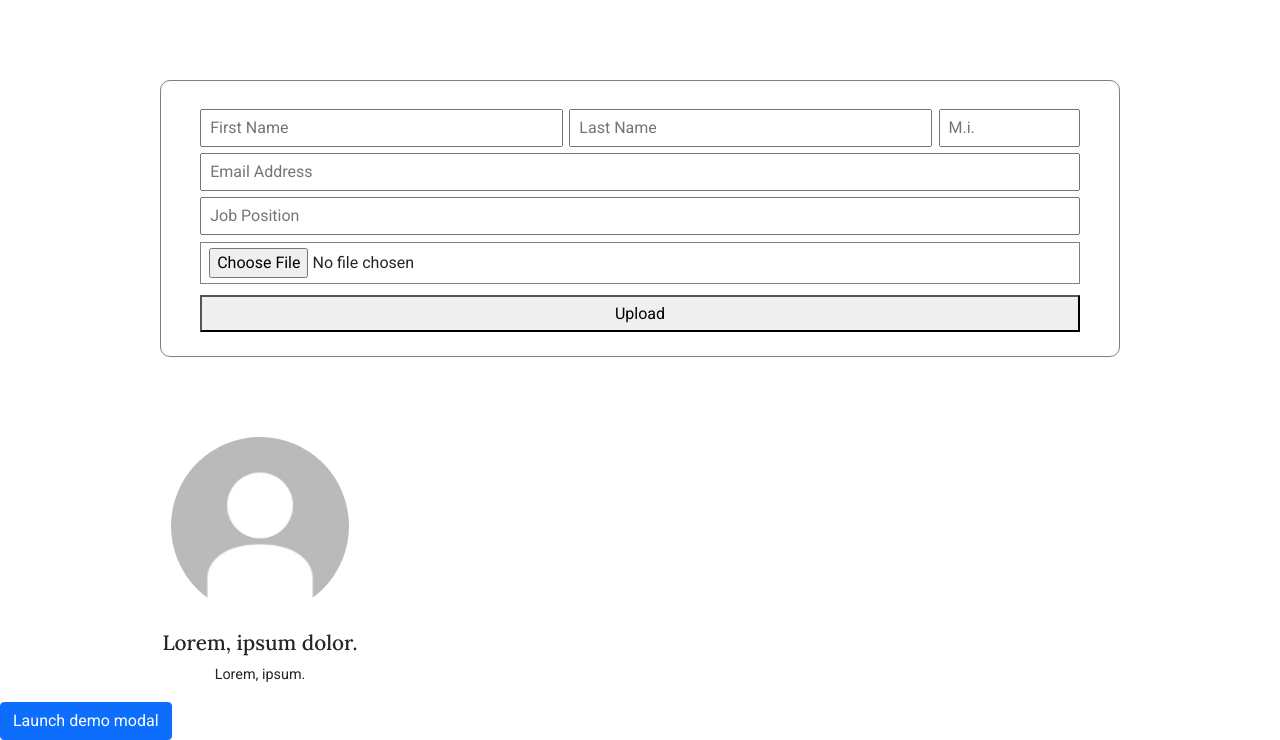
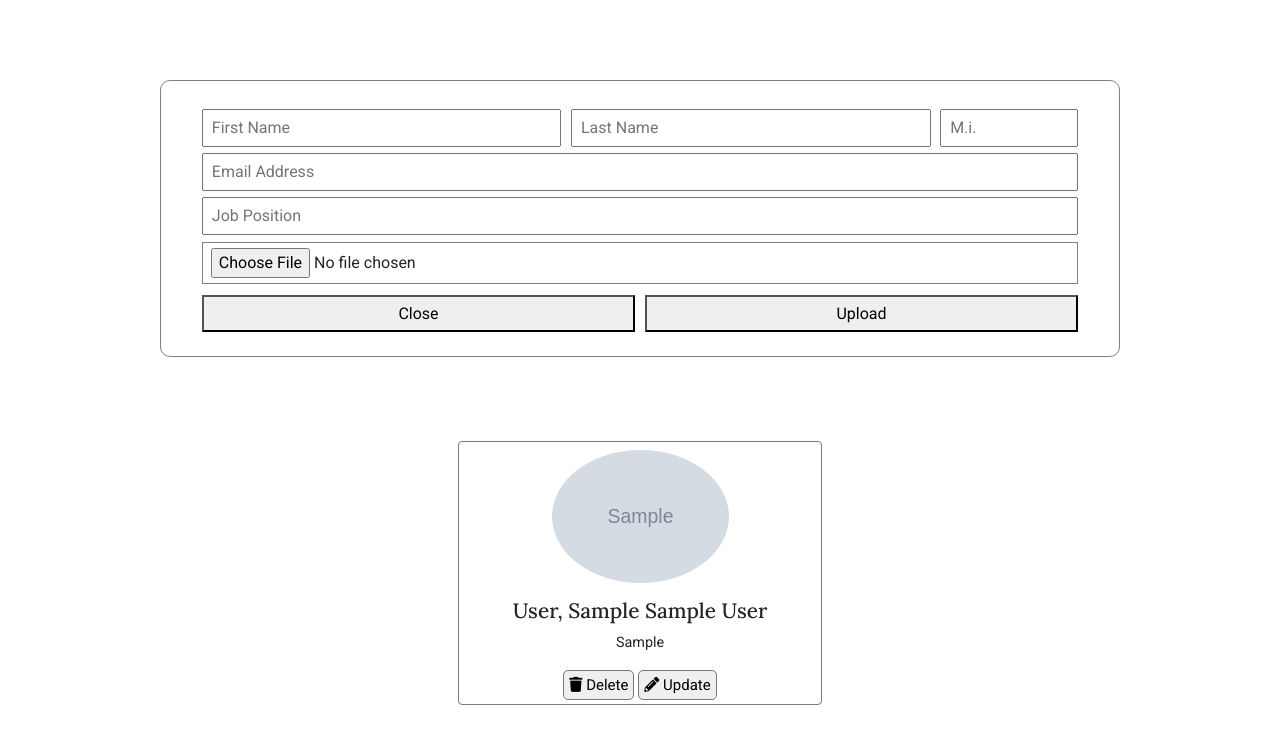
Before and after one commit to jakenapay/EngineerArchitectOutsourcing, a PHP site: page /adminpanel.php in a window 1280 px wide. Shown: the part 86-826 px from the top of the page. After the commit the page ends 791 px from the top, so only its background shows below. Run offline with PHP 8.4, Linux system fonts and the light colour scheme; tables that the repository leaves empty or names only in its code hold one stand-in row (values such as "Sample post"); grey boxes marked "Sample" are stand-in pictures; some libraries are stand-ins or nearby versions.

Commit message:
Fetch employee added.

```diff
--- a/adminpanel.php
+++ b/adminpanel.php
@@ -1,3 +1,7 @@
+<?php
+include 'php/db_config.php';
+?>
+
 <!DOCTYPE html>
 <html lang="en">
 
@@ -9,6 +13,9 @@
 
     <!-- bootstrap -->
     <link href="https://cdn.jsdelivr.net/npm/bootstrap@5.0.0-beta1/dist/css/bootstrap.min.css" rel="stylesheet" integrity="sha384-giJF6kkoqNQ00vy+HMDP7azOuL0xtbfIcaT9wjKHr8RbDVddVHyTfAAsrekwKmP1" crossorigin="anonymous">
+    <!-- font awesome -->
+    <link rel="stylesheet" type="text/css" href="https://cdnjs.cloudflare.com/ajax/libs/font-awesome/5.15.1/css/all.min.css">
+
 
     <!-- css -->
     <link rel="stylesheet" type="text/css" href="./css/adminpanel.css">
@@ -53,85 +60,50 @@
                     <div class="col-sm-12 col-md-12 col-lg-12">
                         <input id="image" class="input" name="image" type="file" required>
                     </div>
-                    <div class="col-sm-12 col-md-12 col-lg-12 pt-2">
+                    <div class="col-sm-12 col-md-6 col-lg-6 pt-2">
+                        <button id="upload" class="upload" name="close" type="button">Close</button>
+                    </div>
+                    <div class="col-sm-12 col-md-6 col-lg-6 pt-2">
                         <button id="upload" class="upload" name="submit" type="submit">Upload</button>
                     </div>
                 </div>
             </form>
         </div>
     </section>
+
+
     <section id="employee_profiles">
         <div class="container">
-            <div class="row">
-                <div class="col-sm-12 col-md-4 col-lg-4">
-                    <div class="wrapper">
-                        <div class="image-container">
-                            <img class="img-fluid emp-image" src="images/profile.jpg" alt="Profile">
+            <div class="row g-0 d-flex justify-content-center">
+                <?php
+                $sql = "SELECT * FROM employee";
+                $result = $conn->query($sql);
+
+                if ($result->num_rows > 0) {
+                    while ($row = $result->fetch_assoc()) {
+                ?>
+                        <div class="col-sm-12 col-md-4 col-lg-4 align-self-center">
+                            <div class="wrapper p-1 m-1 rounded">
+                                <div class="image-container">
+                                    <img class="mt-1 img-fluid emp-image" src="employee_images/<?php echo $row['employee_img'] ?>" alt="Profile">
+                                </div>
+                                <h2 class="content-name"><?php echo $row['employee_lname'] ?>, <?php echo $row['employee_fname'] ?> <?php echo $row['employee_mname'] ?></h2>
+                                <p class="content-position"><?php echo $row['employee_position'] ?></p>
+                                <button id="delete-button" class="button-action"><i class="fas fa-trash"></i> Delete</button>
+                                <button id="update-button" class="button-action"><i class="fas fa-pencil-alt"></i> Update</button>
+                            </div>
                         </div>
-                        <h2 class="content-name">Lorem, ipsum dolor.</h2>
-                        <p class="content-position">Lorem, ipsum.</p>
-                    </div>
-                </div>
+
+                <?php
+                    }
+                } else {
+                    echo "<p>No records.</p>";
+                }
+                ?>
             </div>
         </div>
     </section>
 
-
-    <!-- Button trigger modal -->
-    <button type="button" class="btn btn-primary" data-toggle="modal" data-target="#exampleModal">
-        Launch demo modal
-    </button>
-
-    <!-- Modal -->
-    <div class="modal fade" id="exampleModal" tabindex="-1" role="dialog" aria-labelledby="exampleModalLabel" aria-hidden="true">
-        <div class="modal-dialog" role="document">
-            <div class="modal-content">
-                <div class="modal-header">
-                    <h5 class="modal-title" id="exampleModalLabel">Add Employee</h5>
-                    <button type="button" class="close" data-dismiss="modal" aria-label="Close">
-                        <span aria-hidden="true">&times;</span>
-                    </button>
-                </div>
-                <div class="modal-body">
-                    <form action="php/upload_employee.php" method="post" enctype="multipart/form-data">
-                        <div class="row d-flex justify-content-center">
-                            <?php if (isset($_GET['message'])) : ?>
-                                <div class="col-sm-12 col-md-12 col-lg-12 message-box text-center">
-                                    <p class="content-subtitle"><?php echo $_GET['message']; ?></p>
-                                </div>
-                            <?php endif ?>
-
-                            <div class="col-sm-12 col-md-5 col-lg-5">
-                                <input id="fname" class="input" name="fname" type="text" placeholder="First Name" required>
-                            </div>
-                            <div class="col-sm-12 col-md-5 col-lg-5">
-                                <input id="lname" class="input" name="lname" type="text" placeholder="Last Name" required>
-                            </div>
-                            <div class="col-sm-12 col-md-2 col-lg-2">
-                                <input id="mname" class="input" name="mname" type="text" placeholder="M.i." required>
-                            </div>
-                            <div class="col-sm-12 col-md-12 col-lg-12">
-                                <input id="email" class="input" name="email" type="email" placeholder="Email Address" required>
-                            </div>
-                            <div class="col-sm-12 col-md-12 col-lg-12">
-                                <input id="position" class="input" name="position" type="text" placeholder="Job Position" required>
-                            </div>
-                            <div class="col-sm-12 col-md-12 col-lg-12">
-                                <input id="image" class="input" name="image" type="file" required>
-                            </div>
-                            <div class="col-sm-12 col-md-12 col-lg-12 pt-2">
-                                <button id="upload" class="upload" name="submit" type="submit">Upload</button>
-                            </div>
-                        </div>
-                    </form>
-                </div>
-                <div class="modal-footer">
-                    <button type="button" class="btn btn-secondary" data-dismiss="modal">Close</button>
-                    <button type="button" class="btn btn-primary">Save changes</button>
-                </div>
-            </div>
-        </div>
-    </div>
     <script src="https://cdn.jsdelivr.net/npm/bootstrap@5.0.0-beta1/dist/js/bootstrap.bundle.min.js" integrity="sha384-ygbV9kiqUc6oa4msXn9868pTtWMgiQaeYH7/t7LECLbyPA2x65Kgf80OJFdroafW" crossorigin="anonymous"></script>
 
 
--- a/css/adminpanel.css
+++ b/css/adminpanel.css
@@ -13,9 +13,8 @@ body {
 }
 
 #employee_dashboard div[class*="col"] {
-    padding: 0 0.2rem 0;
+    padding: 0 0.3rem 0;
 }
-
 
 #employee_dashboard {
     margin: 5rem 10rem;
@@ -51,6 +50,7 @@ body {
 
 #employee_profiles .wrapper {
     text-align: center;
+    border: 1px solid #787878 !important;
 }
 
 #employee_profiles .image-container {
@@ -73,3 +73,10 @@ body {
     font-size: 0.9rem;
     font-family: var(--font-family-text);
 }
+
+#employee_profiles .button-action {
+    padding: 3px 5px;
+    font-size: 15px;
+    border: 1px solid #787878;
+    border-radius: 5px;
+}
```
Also changed, not shown: employee_images/IMG-633f07cb9ad299.77166309.png (added), employee_images/IMG-633f1edeafd122.26247846.png (added).
